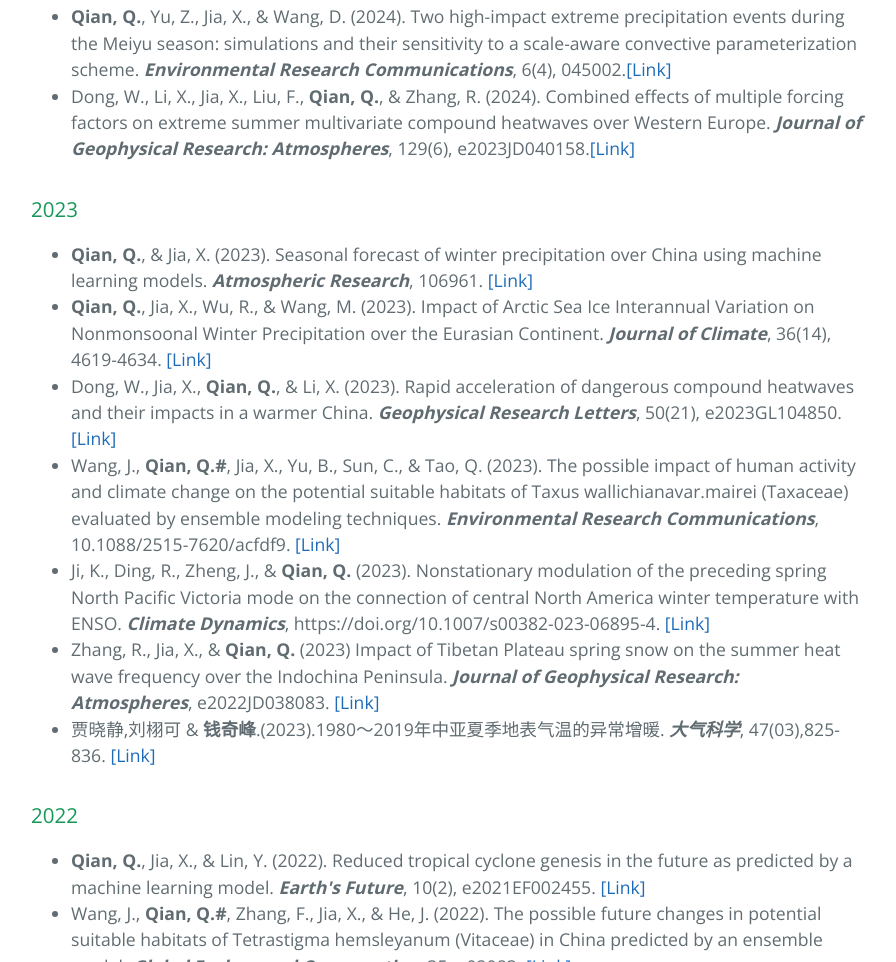
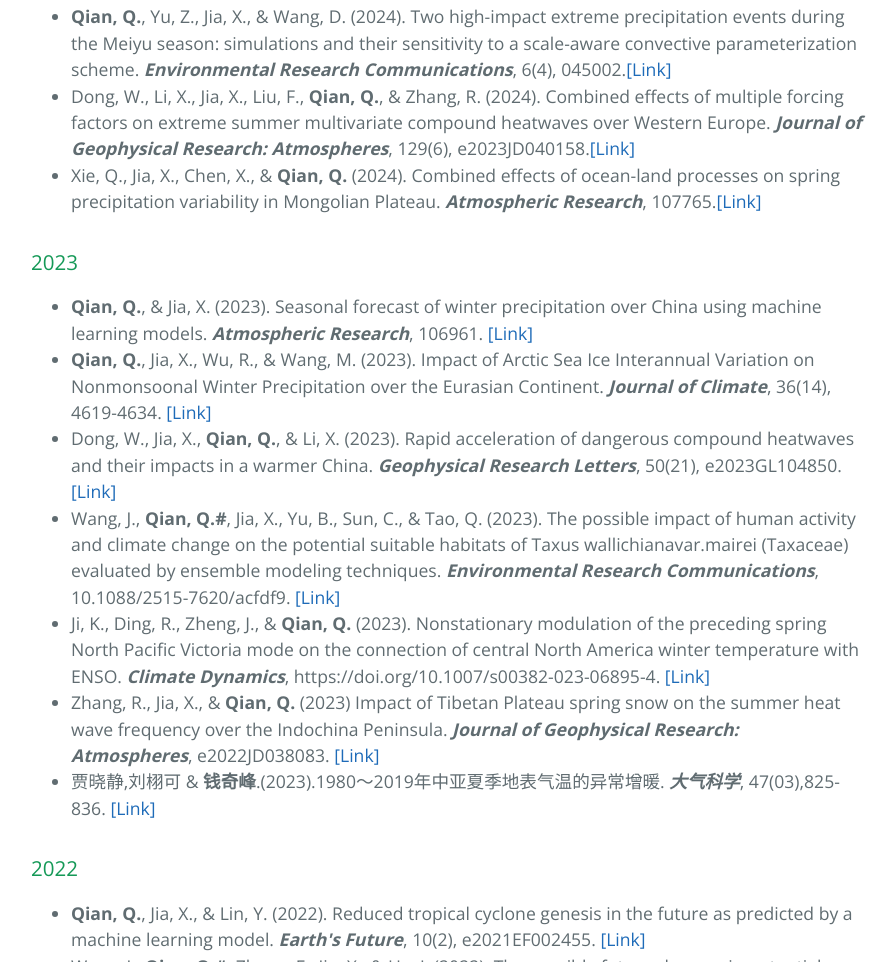
Before and after one commit to QQFRaphael/QQFRaphael.github.io, a website: page index.html in a window 1280 px wide. Shown: the part 1573-2535 px from the top of the page, without its empty margins (193-1089 px from the left). Drawn offline with nearby package versions, Linux system fonts and the light colour scheme.

Commit message:
Update index.html

```diff
--- a/index.html
+++ b/index.html
@@ -65,6 +65,7 @@
       <ul class="task-list">
       <li><b>Qian, Q.</b>, Yu, Z., Jia, X., & Wang, D. (2024). Two high-impact extreme precipitation events during the Meiyu season: simulations and their sensitivity to a scale-aware convective parameterization scheme. <b><i>Environmental Research Communications</i></b>, 6(4), 045002.<a href="https://iopscience.iop.org/article/10.1088/2515-7620/ad37a9/meta" target="_blank">[Link]</a></li>
       <li>Dong, W., Li, X., Jia, X., Liu, F., <b>Qian, Q.</b>, & Zhang, R. (2024). Combined effects of multiple forcing factors on extreme summer multivariate compound heatwaves over Western Europe. <b><i>Journal of Geophysical Research: Atmospheres</i></b>, 129(6), e2023JD040158.<a href="https://agupubs.onlinelibrary.wiley.com/doi/abs/10.1029/2023JD040158" target="_blank">[Link]</a></li>
+      <li>Xie, Q., Jia, X., Chen, X., & <b>Qian, Q.</b> (2024). Combined effects of ocean-land processes on spring precipitation variability in Mongolian Plateau. <b><i>Atmospheric Research</i></b>, 107765.<a href="https://www.sciencedirect.com/science/article/abs/pii/S0169809524005477" target="_blank">[Link]</a></li>
       </ul>
 
       <h3>
```
